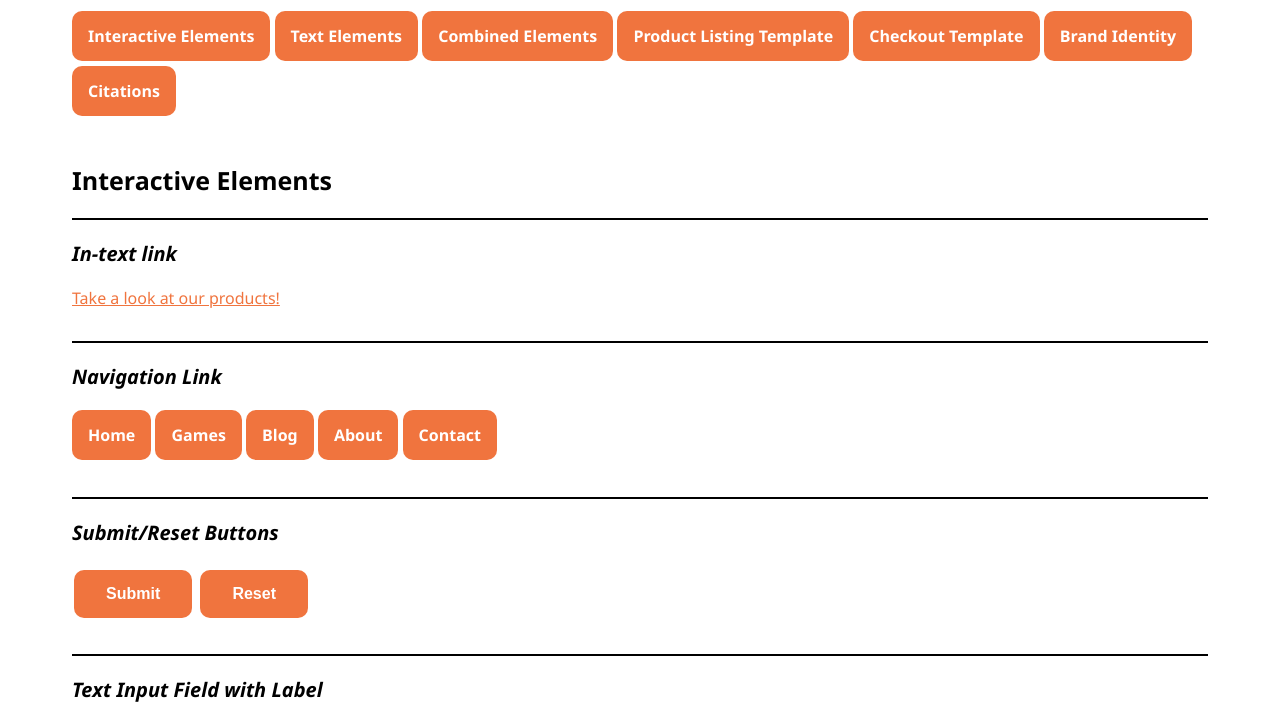
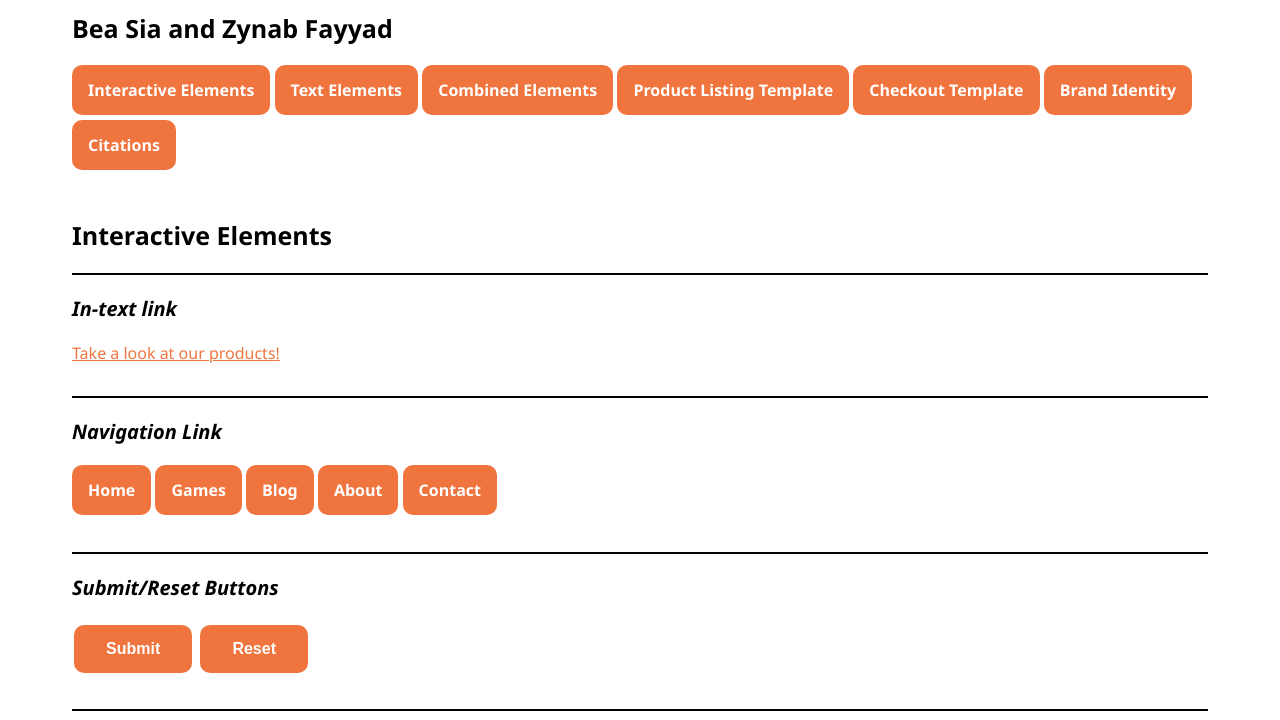
Before and after one commit to zm-f21/IAT-339-P02, a plain HTML site: page index.html in a window 1280 px wide. Shown: the part 170-890 px from the top of the page. Drawn offline with Linux system fonts and the light colour scheme.

Commit message:
Added our names

```diff
--- a/index.html
+++ b/index.html
@@ -11,6 +11,7 @@
   <body>
 
       <h1>IAT 339 P01 - Style Guide for SIBZ Studios</h1>
+      <h2>Bea Sia and Zynab Fayyad </h2>
 
       <nav class = "grid seven-column two-column-content">
         <a href="#interactive_elements">Interactive Elements</a>
```
